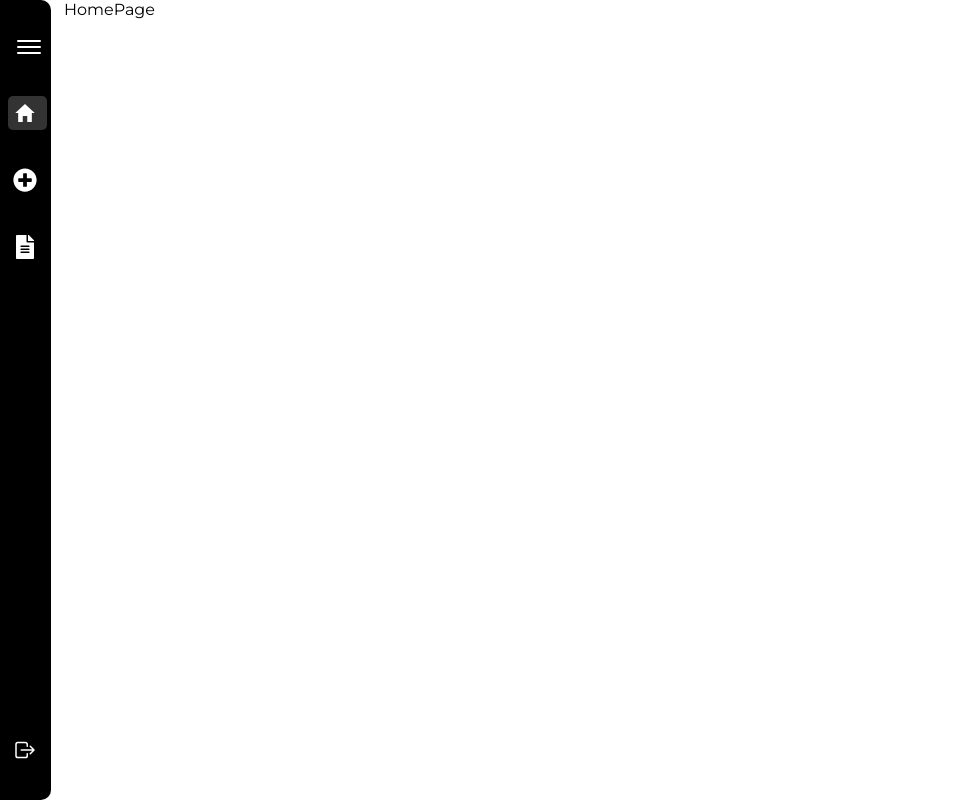
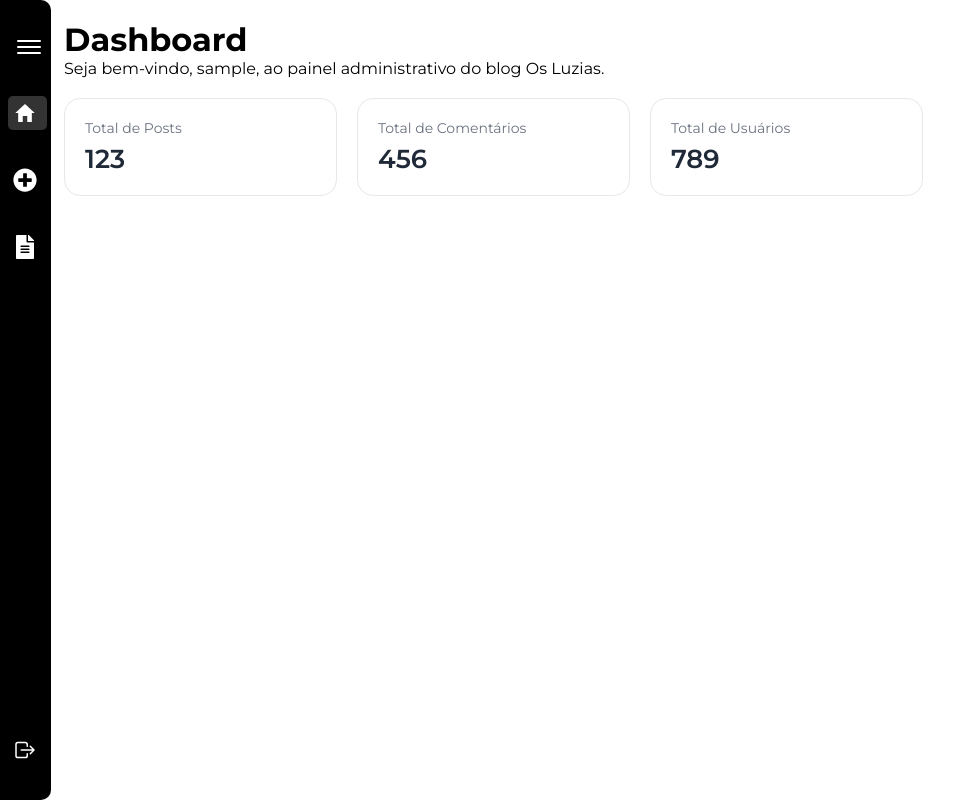
Before and after one commit to daniel-rodrigues-fernandes/osLuzias_cms, a React (Vite) app in the folder frontend/: page / in a window 1280 px wide. Shown: the whole page, without its empty margins (0-978 px from the left). Built offline with nearby package versions, Linux system fonts and the light colour scheme; sample sign-in values are in the browser's storage.

Commit message:
Implementação frontend - HomePage e NewArticle

```diff
--- a/frontend/src/App.css
+++ b/frontend/src/App.css
@@ -8,7 +8,8 @@
 }
 
 main {
-    padding-left: 5%;
+    padding: 20px 5%;
+
 }
 
 a {
--- a/frontend/src/App.jsx
+++ b/frontend/src/App.jsx
@@ -4,6 +4,8 @@ import LoginPage from './Pages/LoginPage/LoginPage'
 import RootLayout from './Pages/Root/RootLayout'
 import './App.css'
 import HomePage from './Pages/HomePage/HomePage'
+import ProtectedRoute from './components/ProtectedRoute'
+import NewArticle from './Pages/NewArticle/NewArticle'
 
 
 const router = createBrowserRouter([
@@ -20,10 +22,13 @@ const router = createBrowserRouter([
   {
     path: '/',
     errorElement: <h1>Error - 404</h1>,
-    element: <RootLayout />,
+    element:
+      <ProtectedRoute >
+        <RootLayout />
+      </ProtectedRoute >,
     children: [
-      {index: true, element: <HomePage />},
-      {path: "novo-artigo", element: <h1>Escrever texto</h1>},
+      { index: true, element: <HomePage /> },
+      { path: "novo-artigo", element: <NewArticle /> },
     ]
   },
 ])
--- a/frontend/src/Pages/HomePage/HomePage.jsx
+++ b/frontend/src/Pages/HomePage/HomePage.jsx
@@ -1,6 +1,21 @@
+import estilo from './HomePage.module.css';
+import MetricCard from "../../components/MetricCard/MetricCard";
 
 export default function HomePage() {
   return (
-    <main>HomePage</main>
+    <main className={estilo['main']}>
+      <header className={estilo['header']}>
+        <div>
+          <h1>Dashboard</h1>
+          <span>Seja bem-vindo, {localStorage.getItem("username") || "usuário"}, ao painel administrativo do blog Os Luzias.</span>
+        </div>
+      </header>
+
+      <section className={estilo['metrics']}>
+        <MetricCard title="Total de Posts" value="123" />
+        <MetricCard title="Total de Comentários" value="456" />
+        <MetricCard title="Total de Usuários" value="789" />
+      </section>
+    </main>
   )
 }
--- a/frontend/src/Pages/HomePage/HomePage.module.css
+++ b/frontend/src/Pages/HomePage/HomePage.module.css
@@ -0,0 +1,29 @@
+.main {
+    padding-top: 20px;
+}
+
+.header {
+    display: flex;
+    justify-content: space-between;
+    align-items: center;
+    margin-bottom: 20px;
+}
+
+.metrics {
+    display: grid;
+    grid-template-columns: 1fr;
+    gap: 20px;
+    margin-bottom: 40px;
+}
+
+@media (min-width: 768px) {
+    .metrics {
+        grid-template-columns: repeat(2, 1fr);
+    }
+}
+
+@media (min-width: 1024px) {
+    .metrics {
+        grid-template-columns: repeat(4, 1fr);
+    }
+}
--- a/frontend/src/Pages/LoginPage/LoginPage.jsx
+++ b/frontend/src/Pages/LoginPage/LoginPage.jsx
@@ -56,7 +56,7 @@ export default function LoginPage() {
             localStorage.setItem("token", data.token);
 
             alert("Login realizado com sucesso!");
-            navigate("/app");
+            navigate("/");
 
             setEmail("");
             setPassword("");
--- /dev/null
+++ b/frontend/src/Pages/NewArticle/NewArticle.jsx
@@ -0,0 +1,30 @@
+import estilo from './NewArticle.module.css'
+
+export default function NewArticle() {
+    return (
+        <main>
+            <header>
+                <h1 className={estilo['header-title']}>Novo artigo</h1>
+            </header>
+            <div>
+                <form>
+                    <div className={estilo['form-input']}>
+                        <label htmlFor="titulo">Título:</label>
+                        <input type="text" id="titulo" name="titulo" />
+                    </div>
+                    <div className={estilo['form-input']}>
+                        <label htmlFor="resumo">Resumo:</label>
+                        <input type="text" id="resumo" name="resumo" />
+                    </div>
+                    <div className={estilo['form-input']}>
+                        <label htmlFor="conteudo">Conteúdo:</label>
+                        <textarea id="conteudo" name="conteudo"></textarea>
+                    </div>
+                    <div>
+                        <button type="submit">Publicar</button>
+                    </div>
+                </form>
+            </div>
+        </main>
+    )
+}
--- /dev/null
+++ b/frontend/src/Pages/NewArticle/NewArticle.module.css
@@ -0,0 +1,19 @@
+.header-title {
+    font-size: 2rem;
+    font-weight: bold;
+    margin-bottom: 20px;
+}
+
+.form-input {
+    display: flex;
+    flex-direction: column;
+    width: 100%;
+    padding: 10px;
+    margin-bottom: 20px;
+}
+
+.form-input  input {
+    padding: 10px;
+    border: 1px solid #ccc;
+    border-radius: 4px;
+}
--- a/frontend/src/components/Menu/Menu.jsx
+++ b/frontend/src/components/Menu/Menu.jsx
@@ -4,13 +4,20 @@ import { IoMdHome } from "react-icons/io";
 import { IoChevronBackCircle, IoMenuOutline, IoLogOutOutline } from "react-icons/io5";
 import { FaPlusCircle, FaFileAlt } from "react-icons/fa";
 import { useState } from 'react';
+import { useNavigate } from 'react-router-dom';
 
 
 export default function Menu() {
 
     const [menuState, setMenuState] = useState(false)
+    const navigate = useNavigate()
 
     const mostrarMenu = () => setMenuState((menuState) => !menuState)
+
+    function handleLogout() {
+        localStorage.removeItem("token");
+        navigate("/login");
+    }
 
     return (
         <nav className={`${menuState ? estilo['container-nav'] : estilo['container-nav__close']}`}>
@@ -26,7 +33,7 @@ export default function Menu() {
             }
             <ul className={estilo['nav-items']}>
                 <li className={estilo['nav-item']}>
-                    <NavLink to='/' end className={({isActive}) => isActive ? estilo['ativo'] : undefined }>
+                    <NavLink to='/' end className={({ isActive }) => isActive ? estilo['ativo'] : undefined}>
                         <IoMdHome />
                         <span className={`${menuState ? undefined : estilo['close']}`}>Início</span>
                     </NavLink>
@@ -38,19 +45,19 @@ export default function Menu() {
                     </NavLink>
                 </li> */}
                 <li className={estilo['nav-item']}>
-                    <NavLink to='novo-artigo' className={({isActive}) => isActive ? estilo['ativo'] : undefined }>
+                    <NavLink to='novo-artigo' className={({ isActive }) => isActive ? estilo['ativo'] : undefined}>
                         <FaPlusCircle />
                         <span className={`${menuState ? undefined : estilo['close']}`}>Novo Artigo</span>
                     </NavLink>
                 </li>
                 <li className={estilo['nav-item']}>
-                    <NavLink to='/artigos' className={({isActive}) => isActive ? estilo['ativo'] : undefined }>
+                    <NavLink to='/artigos' className={({ isActive }) => isActive ? estilo['ativo'] : undefined}>
                         <FaFileAlt />
                         <span className={`${menuState ? undefined : estilo['close']}`}>Artigos</span>
                     </NavLink>
                 </li>
                 <li className={`${estilo['nav-item']} ${estilo['btn-sair']}`}>
-                    <NavLink to='#'>
+                    <NavLink onClick={handleLogout}>
                         <IoLogOutOutline />
                         <span className={`${menuState ? undefined : estilo['close']}`}>Sair</span>
                     </NavLink>
--- /dev/null
+++ b/frontend/src/components/MetricCard/MetricCard.jsx
@@ -0,0 +1,10 @@
+import estilo from "./MetricCard.module.css";
+
+export default function MetricCard({ title, value }) {
+  return (
+    <div className={estilo['metric-card']}>
+        <p className={estilo['metric-title']}>{title}</p>
+        <p className={estilo['metric-value']}>{value}</p>
+    </div>
+  )
+}
--- /dev/null
+++ b/frontend/src/components/MetricCard/MetricCard.module.css
@@ -0,0 +1,18 @@
+.metric-card {
+    background: #fff;
+    border-radius: 16px;
+    padding: 20px;
+    border: 1px solid #e5e7eb;
+}
+
+.metric-title {
+    font-size: 14px;
+    color: #6b7280;
+    margin-bottom: 6px;
+}
+
+.metric-value {
+    font-size: 26px;
+    font-weight: 600;
+    color: #1f2937;
+}
--- /dev/null
+++ b/frontend/src/components/ProtectedRoute.jsx
@@ -0,0 +1,11 @@
+import { Navigate } from "react-router-dom";
+
+export default function ProtectedRoute({ children }) {
+  const token = localStorage.getItem("token");
+
+  if (!token) {
+    return <Navigate to="/login" replace />;
+  }
+
+  return children;
+}
```
Also changed, not shown: 1 other file (tests, documents, lock files or other folders).
